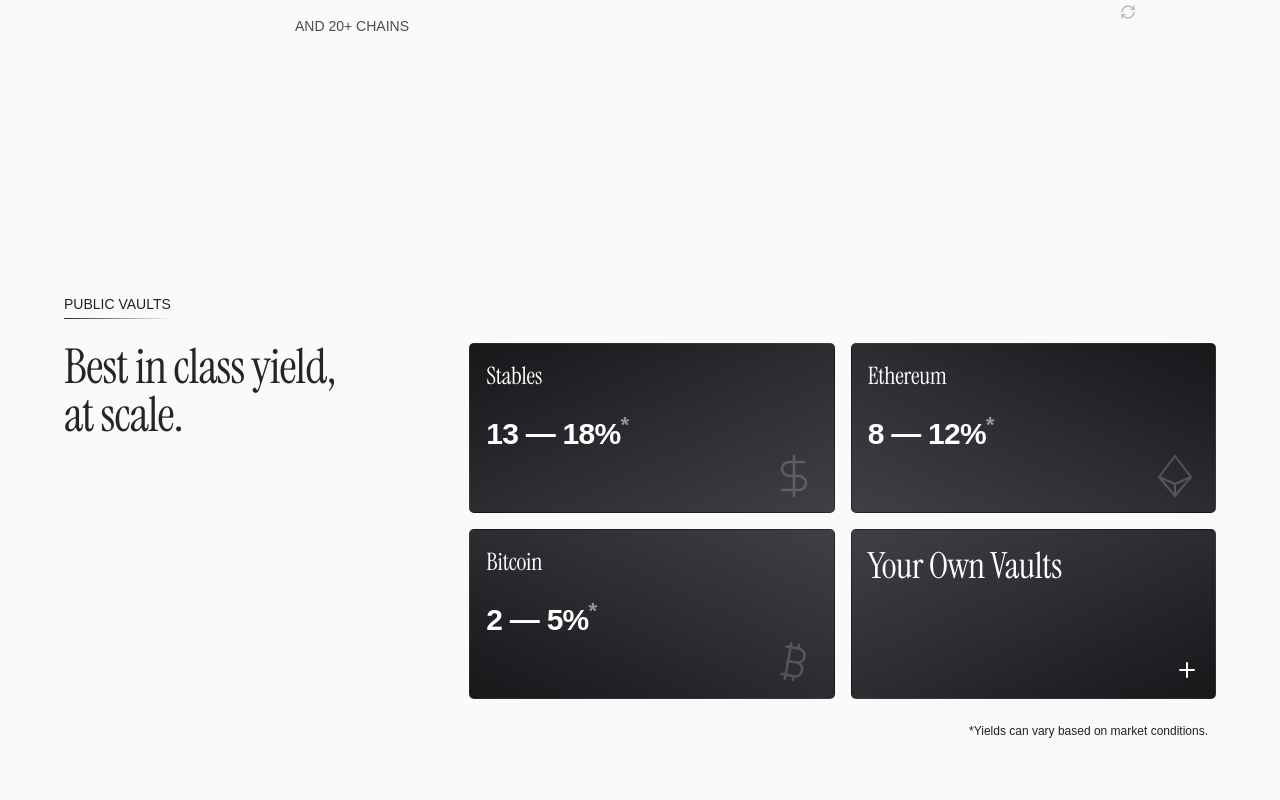
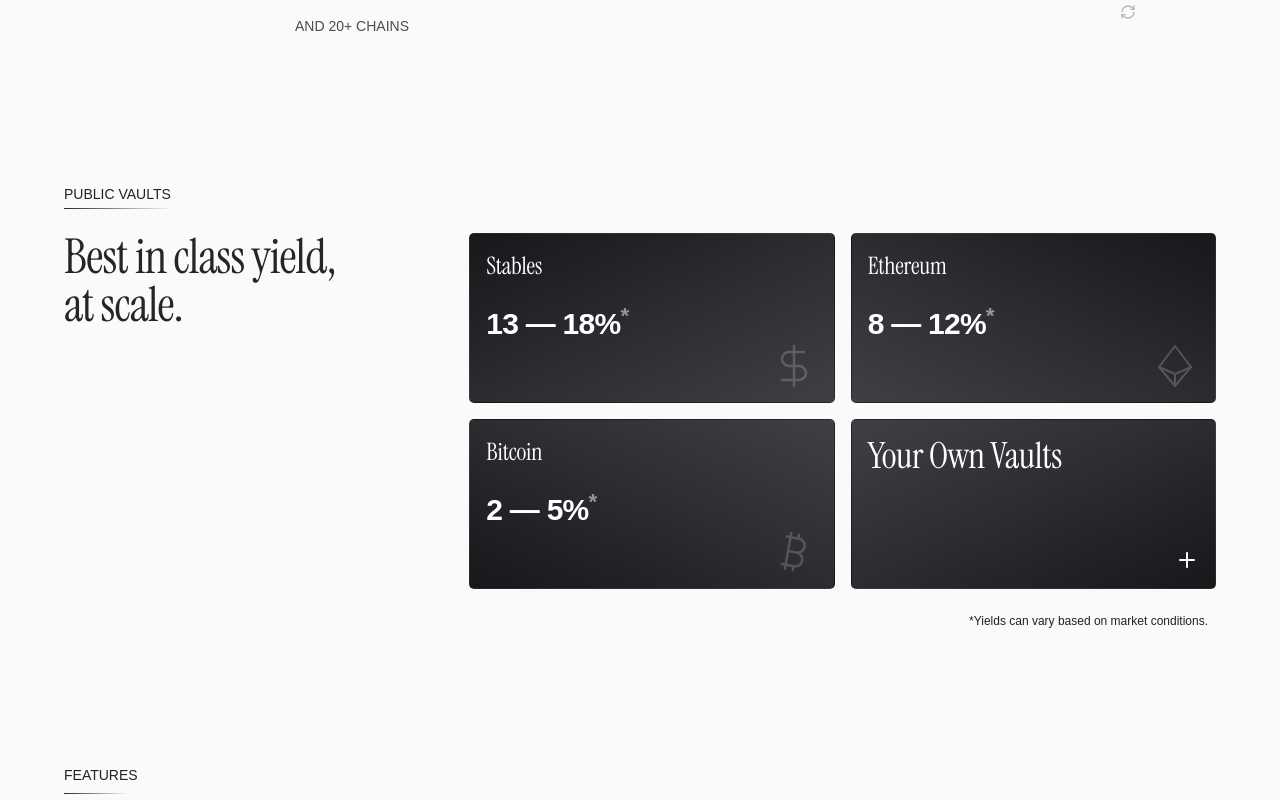
Before and after one commit to mn-sh/unison-project, a Next.js app: page / in a window 1280 px wide. Shown: the part 680-1480 px from the top of the page. Built offline with nearby package versions, Linux system fonts and the light colour scheme; no server answers; a web font is replaced by a local one.

Commit message:
section height fix

```diff
--- a/app/globals.css
+++ b/app/globals.css
@@ -311,7 +311,7 @@ html {
 /* Section styles */
 section {
   scroll-margin-top: 80px; /* Add scroll margin for header */
-  min-height: 100vh;
+  /*min-height: 100vh;*/
   width: 100%;
   display: flex;
   align-items: center;
@@ -325,7 +325,7 @@ section {
   section {
     position: relative;
     height: auto;
-    min-height: 100vh;
+    /*min-height: 100vh;*/
     contain: layout style paint;
   }
 
@@ -344,7 +344,7 @@ section {
   section {
     position: relative !important;
     width: 100%;
-    min-height: 100vh;
+    /*min-height: 100vh;*/
     opacity: 1 !important;
     pointer-events: auto !important;
     display: block !important;
--- a/app/page.tsx
+++ b/app/page.tsx
@@ -197,7 +197,7 @@ export default function Home() {
   return (
     <main className="">
       {/* Hero Section */}
-      <section ref={(el) => (sectionsRef.current[0] = el)} className="w-full flex items-center">
+      <section ref={(el) => (sectionsRef.current[0] = el)} className="min-h-screen w-full flex items-center">
         <div className="w-full pt-16 lg:pt-24 px-6 lg:px-16">
           <div className="max-w-7xl mx-auto">
             <div className="flex flex-col lg:flex-row">
```
